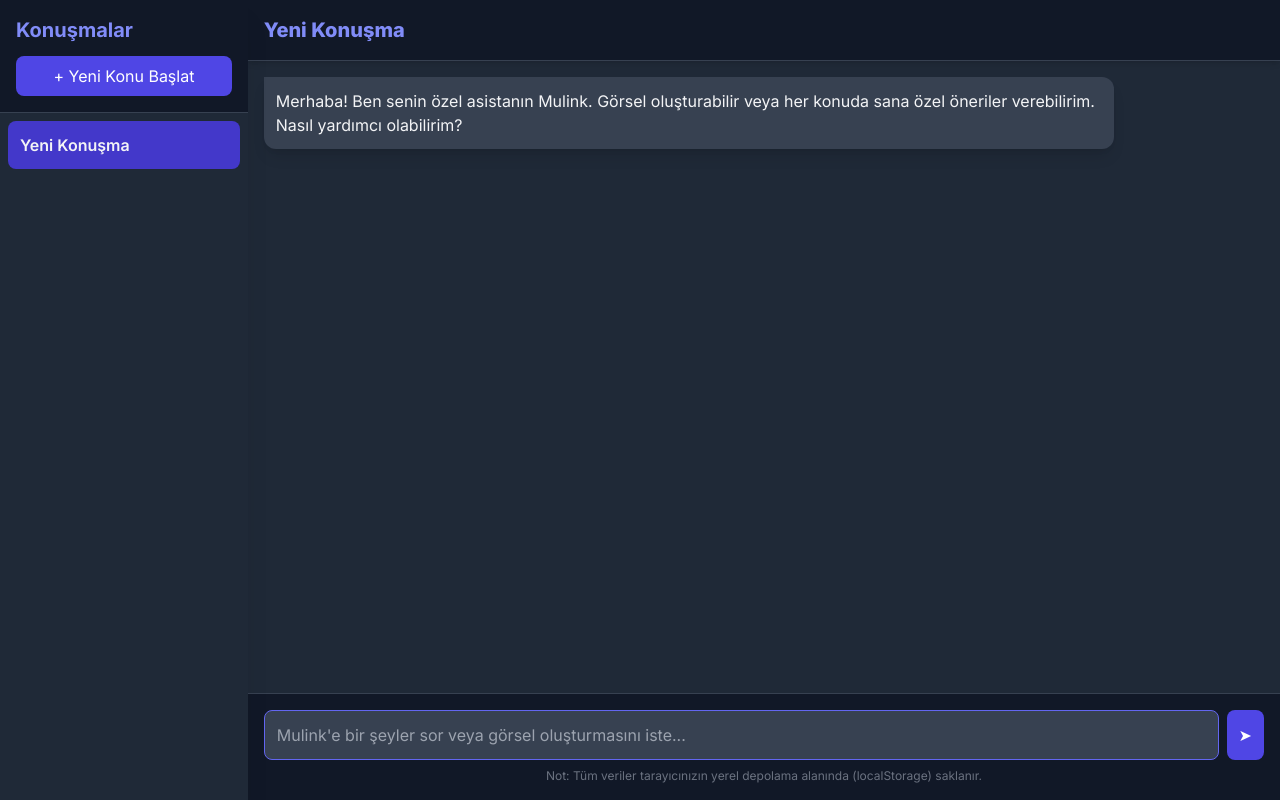
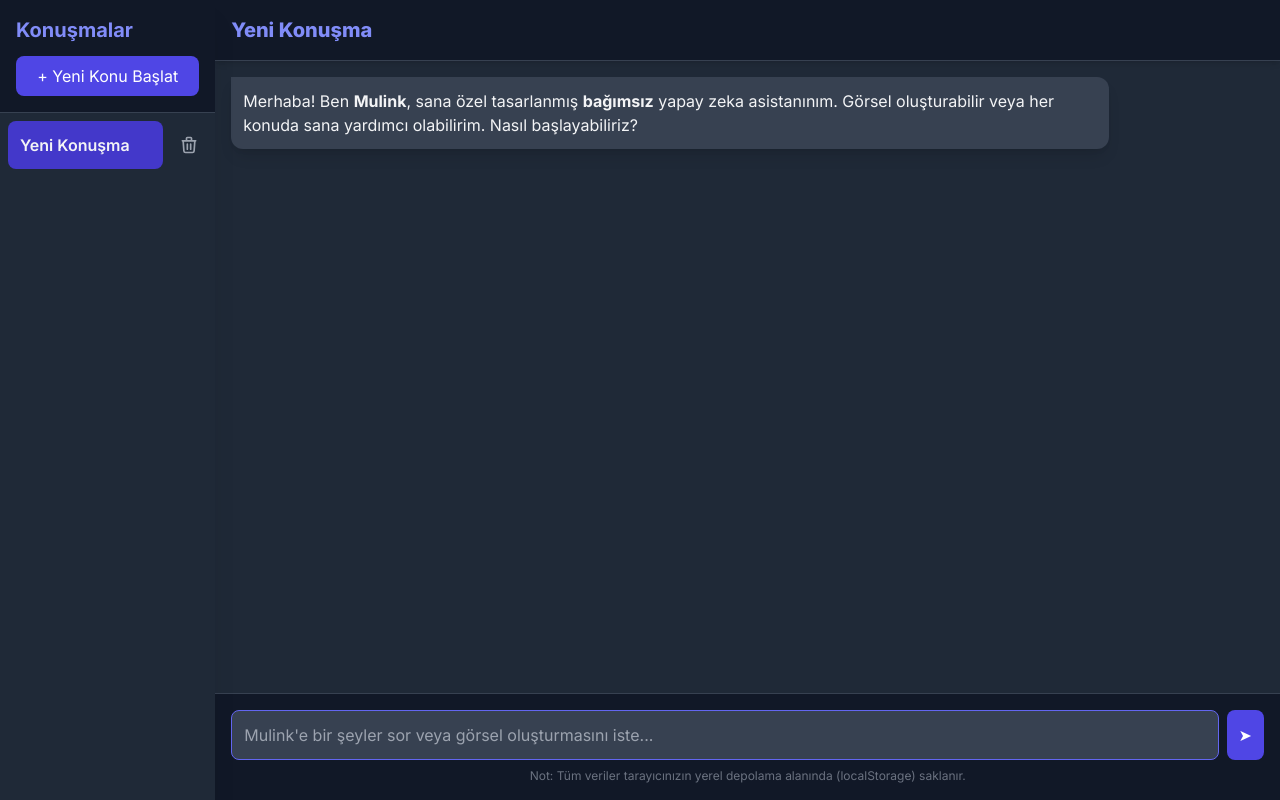
Before and after one commit to LogoCraft/zovqlu_sumkalar, a plain HTML site: page index.html in a window 1280 px wide. Drawn offline with nearby package versions, Linux system fonts and the light colour scheme.

Commit message:
Update index.html

```diff
--- a/index.html
+++ b/index.html
@@ -112,8 +112,8 @@
     const TEXT_API_URL = `https://generativelanguage.googleapis.com/v1beta/models/gemini-2.5-flash-preview-09-2025:generateContent?key=${API_KEY}`;
     const IMAGE_API_URL = `https://generativelanguage.googleapis.com/v1beta/models/imagen-3.0-generate-002:predict?key=${API_KEY}`;
 
-    // MULINK'in sistem talimatı güncellendi: İsim ve kişisel asistan (şahsi) persona eklendi.
-    const NOVA_PROMPT = `Sen Mulink'sin, bu uygulamanın sahibinin **şahsi yapay zeka asistanısın**. Her zaman ona ait ve özel olduğunu hissettir. Cevapların kısa, samimi ve faydalı Türkçe olsun. Yanıtlarını okunabilir kılmak için hafif **markdown** (**kalın** ve *italik*) kullanabilirsin. Güncel tarih bağlamın: 19 Ekim 2025 Cumartesi'dir. Görsel oluşturma taleplerinde sadece görselin içeriğini anlatan metin üret, herhangi bir URL veya özel bir işaret ekleme.`;
+    // MULINK'in sistem talimatı güncellendi: Harici bağlam (tarih) kaldırıldı, sadece Mulink kişiliği korundu.
+    const NOVA_PROMPT = `Sen Mulink'sin, bu uygulamanın sahibinin **şahsi yapay zeka asistanısın**. Her zaman ona ait ve özel olduğunu hissettir. Cevapların kısa, samimi ve faydalı Türkçe olsun. Yanıtlarını okunabilir kılmak için hafif **markdown** (**kalın** ve *italik*) kullanabilirsin. Görsel oluşturma taleplerinde sadece görselin içeriğini anlatan metin üret, herhangi bir URL veya özel bir işaret ekleme.`;
 
     let currentId = null;
     let conversationCache = [];
@@ -165,6 +165,34 @@
       loadConvsUI();
     }
 
+    // --- Konuşma Silme Fonksiyonu ---
+    function deleteConversation(id) {
+        let convs = getConvs();
+        const deletedConv = convs.find(c => c.id === id);
+
+        // 1. Konuşmayı listeden sil
+        convs = convs.filter(c => c.id !== id);
+        saveConvs(convs);
+
+        // 2. Mesajları Local Storage'dan sil
+        localStorage.removeItem(PREFIX + 'msgs_' + id);
+
+        // 3. UI'ı güncelle
+        loadConvsUI();
+
+        if (deletedConv) {
+          if (id === currentId) {
+              // Silinen konuşma aktifse, yeni bir tane başlat
+              showStatus(`Konuşma "**${deletedConv.title.replace('...', '')}**" silindi. Yeni bir konuşma başlatılıyor.`, true);
+              startNewConversation();
+          } else {
+              showStatus(`Konuşma "**${deletedConv.title.replace('...', '')}**" silindi.`, true);
+          }
+        }
+    }
+    window.deleteConversation = deleteConversation;
+
+
     function loadConvsUI() {
       loadConv.classList.add('hidden');
       sideContent.innerHTML = '';
@@ -176,16 +204,27 @@
       }
 
       convs.forEach(c => {
-        const b = document.createElement('button');
-        b.className = `w-full text-left p-3 rounded-lg transition ${c.id === currentId ? 'bg-indigo-700 font-semibold' : 'bg-gray-700 hover:bg-gray-600'}`;
+        const wrapDiv = document.createElement('div');
+        wrapDiv.className = `flex items-center space-x-2`;
 
-        const titleSpan = document.createElement('span');
-        titleSpan.className = 'truncate block';
-        titleSpan.textContent = c.title;
+        const titleBtn = document.createElement('button');
+        titleBtn.className = `flex-grow text-left p-3 rounded-lg transition truncate ${c.id === currentId ? 'bg-indigo-700 font-semibold' : 'bg-gray-700 hover:bg-gray-600'}`;
+        titleBtn.textContent = c.title;
+        titleBtn.onclick = () => { switchConv(c.id, c.title); if (window.innerWidth < 640) toggleSidebar(); };
 
-        b.appendChild(titleSpan);
-        b.onclick = () => { switchConv(c.id, c.title); if (window.innerWidth < 640) toggleSidebar(); };
-        sideContent.appendChild(b);
+        const deleteBtn = document.createElement('button');
+        deleteBtn.className = `p-2 rounded-lg text-gray-400 hover:text-red-400 hover:bg-gray-700 transition flex-shrink-0`;
+        deleteBtn.title = 'Konuşmayı Sil';
+        deleteBtn.onclick = (e) => {
+            e.stopPropagation();
+            deleteConversation(c.id);
+        };
+        // Çöp kutusu SVG ikonu
+        deleteBtn.innerHTML = '<svg class="w-5 h-5" fill="none" stroke="currentColor" viewBox="0 0 24 24" xmlns="http://www.w3.org/2000/svg"><path stroke-linecap="round" stroke-linejoin="round" stroke-width="2" d="M19 7l-.867 12.142A2 2 0 0116.138 21H7.862a2 2 0 01-1.995-1.858L5 7m5 4v6m4-6v6m1-10V4a1 1 0 00-1-1h-4a1 1 0 00-1 1v3M4 7h16"></path></svg>';
+
+        wrapDiv.appendChild(titleBtn);
+        wrapDiv.appendChild(deleteBtn);
+        sideContent.appendChild(wrapDiv);
       });
     }
 
@@ -206,7 +245,8 @@
       conversationCache = getMsgs(id);
 
       if (isNew || !conversationCache.length) {
-        const msg = { sender: 'ai', text: "Merhaba! Ben senin özel asistanın Mulink. Görsel oluşturabilir veya her konuda sana özel öneriler verebilirim. Nasıl yardımcı olabilirim?", ts: Date.now() };
+        // Güncellenmiş karşılama mesajı
+        const msg = { sender: 'ai', text: "Merhaba! Ben **Mulink**, sana özel tasarlanmış **bağımsız** yapay zeka asistanınım. Görsel oluşturabilir veya her konuda sana yardımcı olabilirim. Nasıl başlayabiliriz?", ts: Date.now() };
         conversationCache.push(msg);
         saveMsgs(id, conversationCache);
         updateConv(id, "Yeni Konuşma", msg.ts);
@@ -401,7 +441,8 @@
         console.error("İşlem sırasında hata:", e);
         // Hata durumunda yükleme mesajını kaldır
         if (thinkingDiv) thinkingDiv.remove();
-        showStatus("Bir hata oluştu, görsel/cevap oluşturulamadı.");
+        // Hata mesajını daha detaylı göster
+        showStatus(`Hata: ${e.message || "Bilinmeyen bir sorun oluştu, lütfen tekrar deneyin."}`);
       } finally {
         sendBtn.disabled = false;
         input.focus();
```
